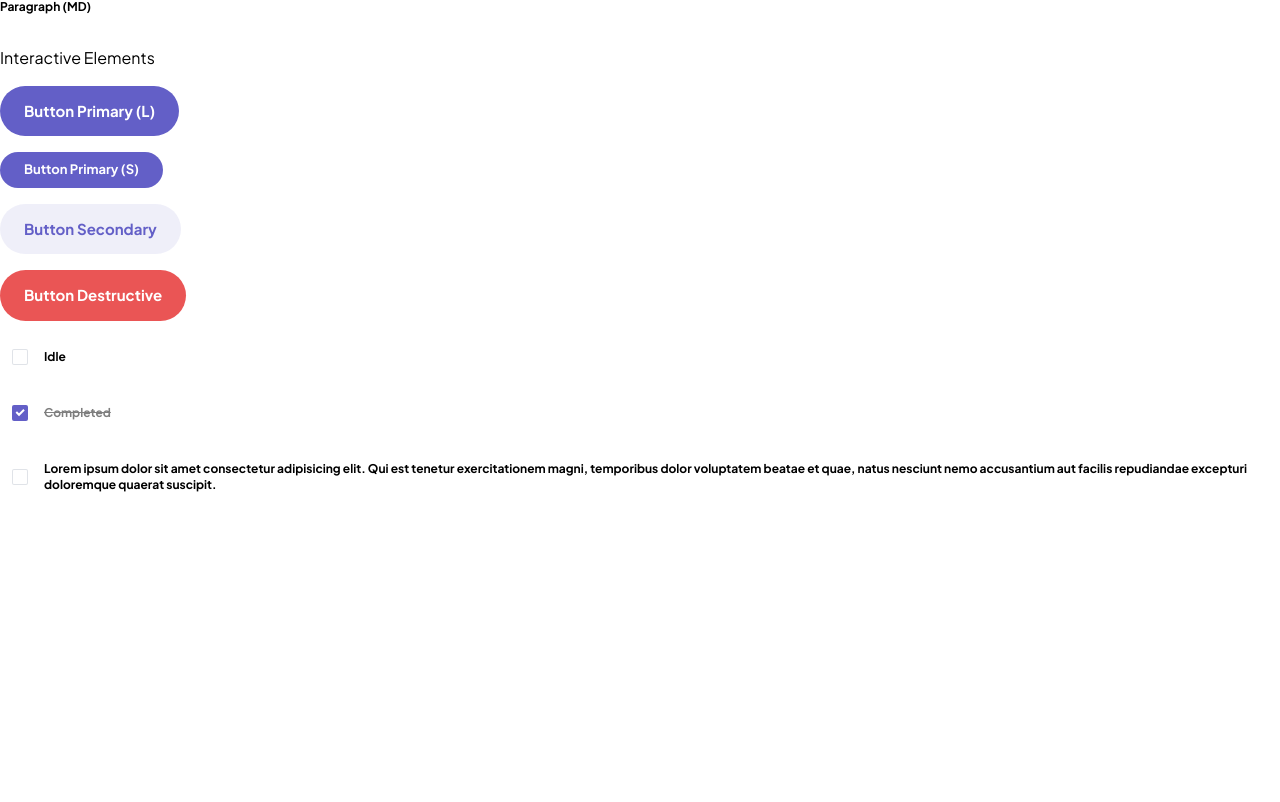
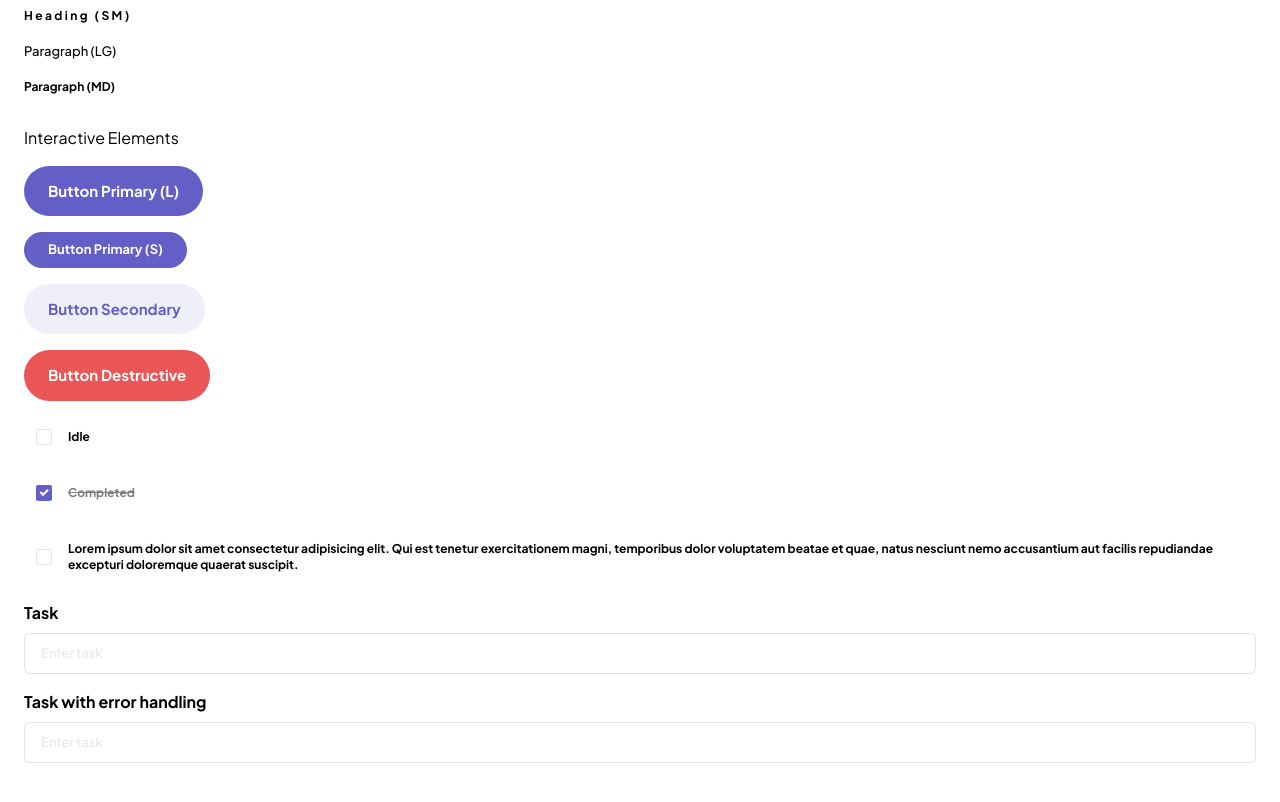
Before and after one commit to Patrick-Dolan/kanban, a React (Vite) app: page / in a window 1280 px wide. Shown: the part 516-1318 px from the top of the page. Before the commit the page ends 1021 px from the top, so only its background shows below. Built offline with nearby package versions, Linux system fonts and the light colour scheme.

Commit message:
add reusable input field component for text

```diff
--- a/src/App.tsx
+++ b/src/App.tsx
@@ -1,4 +1,5 @@
 import Button from "./components/shared/Button";
+import InputField from "./components/shared/formfields/InputField";
 import SubtaskCheckbox from "./components/shared/formfields/SubtaskCheckbox";
 import Heading from "./components/shared/typography/Heading";
 import Paragraph from "./components/shared/typography/Paragraph";
@@ -10,9 +11,22 @@ function App() {
   const [task1, setTask1] = useState(false);
   const [task2, setTask2] = useState(true);
   const [task3, setTask3] = useState(false);
+  const [inputFieldTest1, setInputFieldTest1] = useState("");
+  const [inputFieldTest2, setInputFieldTest2] = useState("");
+  const [testError, setTestError] = useState<string | null>(null);
+
+  const handleInputFieldTest = (value: string) => {
+    if (value.length < 1) {
+      setTestError("Can't be empty");
+      setInputFieldTest2(value);
+    } else {
+      setTestError(null);
+      setInputFieldTest2(value);
+    }
+  }
 
   return (
-    <div className="space-y-8 min-h-screen dark:bg-black-3 dark:text-white">
+    <div className="space-y-8 min-h-screen dark:bg-black-3 dark:text-white px-6 py-20">
       <h1 className="text-center">KanBan</h1>
       <hr />
       <Button text="Dark/Light" onClick={toggleTheme} />
@@ -55,6 +69,21 @@ function App() {
           checked={task3}
           onClick={() => setTask3(prev => !prev)}
         />
+        <InputField
+          label="Task"
+          placeholder="Enter task"
+          type="text"
+          value={inputFieldTest1}
+          onChange={(e) => setInputFieldTest1(e.target.value)}
+        />
+        <InputField
+          label="Task with error handling"
+          placeholder="Enter task"
+          type="text"
+          value={inputFieldTest2}
+          errorMessage={testError}
+          onChange={(e) => handleInputFieldTest(e.target.value)}
+        />
       </div>
     </div>
   )
--- /dev/null
+++ b/src/components/shared/formfields/InputField.tsx
@@ -0,0 +1,33 @@
+interface InputFieldProps {
+  label: string;
+  placeholder: string;
+  type: string;
+  value: string;
+  errorMessage?: string | null;
+  onChange: (e: React.ChangeEvent<HTMLInputElement>) => void;
+}
+
+function InputField({ label, placeholder, type, value, errorMessage, onChange }: InputFieldProps) {
+  return (
+    <div className="space-y-2">
+      <label htmlFor={label} className="font-bold">{label}</label>
+      <div className="relative flex items-center">
+        <input
+          id={label}
+          type={type}
+          placeholder={placeholder}
+          value={value}
+          onChange={onChange}
+          className={`py-2 px-4 w-full rounded-md border border-gray border-opacity-25 font-medium text-13px leading-5.75 dark:bg-black-3 dark:text-white placeholder:opacity-25 ${errorMessage && "border-secondary border-opacity-100"}`}
+        />
+        {errorMessage &&
+          <div className="absolute flex items-center justify-center h-full right-4">
+          <p className="text-secondary leading-5.75 font-medium text-13px">{errorMessage}</p>
+        </div>
+        }
+      </div>
+    </div>
+  )
+}
+
+export default InputField;
```
